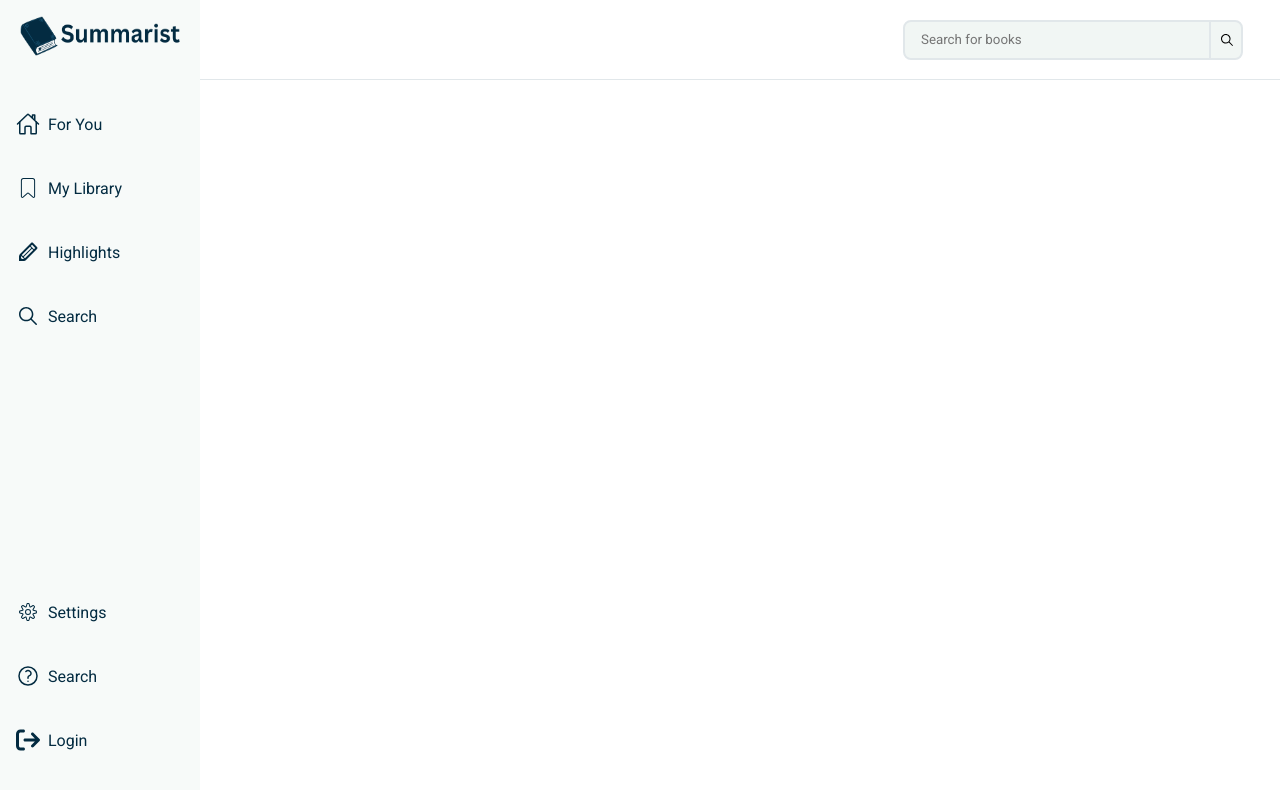
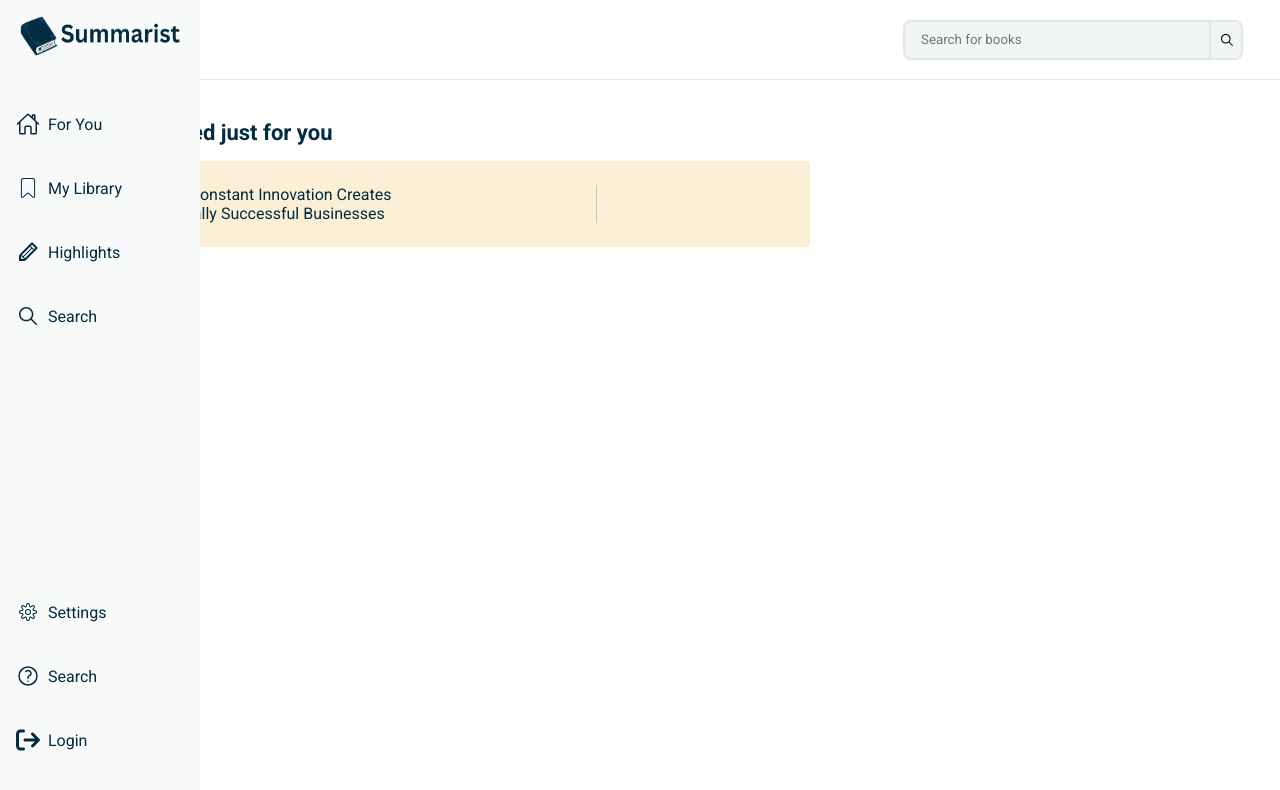
Before and after one commit to MdIslamNeon/advanced-internship, a Next.js app: page /for-you in a window 1280 px wide. Shown: the top 790 px of the page. Built offline with nearby package versions, Linux system fonts and the light colour scheme; no server answers.

Commit message:
For you (selected for you) progressing

```diff
--- /dev/null
+++ b/src/app/components/ForYouContent.module.css
@@ -0,0 +1,39 @@
+.row {
+    max-width: 1070px;
+    width: 100%;
+    margin: 0 auto;
+    padding: 0 24px;
+}
+
+.container {
+    padding: 40px 0;
+    width: 100%;
+}
+
+.for_you_title {
+    font-size: 22px;
+    font-weight: 700;
+    color: #032b41;
+    margin-bottom: 16px;
+}
+
+.selected__book {
+    display: flex;
+    justify-content: space-between;
+    width: calc((100% / 3) * 2);
+    background-color: #fbefd6;
+    border-radius: 4px;
+    padding: 24px;
+    margin-bottom: 24px;
+    gap: 24px;
+}
+
+.selected__book_sub_title {
+    color: #032b41;
+    width: 40%;
+}
+
+.selected__book_line {
+    width: 1px;
+    background-color: #bac8ce;
+}
--- a/src/app/components/ForYouContent.tsx
+++ b/src/app/components/ForYouContent.tsx
@@ -1,9 +1,20 @@
-import React from 'react'
+import styles from './ForYouContent.module.css';
 
 function ForYouContent() {
   return (
-    <div>
-
+    <div className={styles.row}>
+      <div className={styles.container}>
+        <div className={styles.for_you_wrapper}>
+          <div className={styles.for_you_title}>Selected just for you</div>
+            <a href="/book" className={styles.selected__book}>
+              <div className={styles.selected__book_sub_title}>
+                  How Constant Innovation Creates Radically Successful Businesses
+              </div>
+              <div className={styles.selected__book_line}></div>
+              <div className={styles.selected__book_content}></div>
+            </a>
+        </div>
+      </div>
     </div>
   )
 }
```
